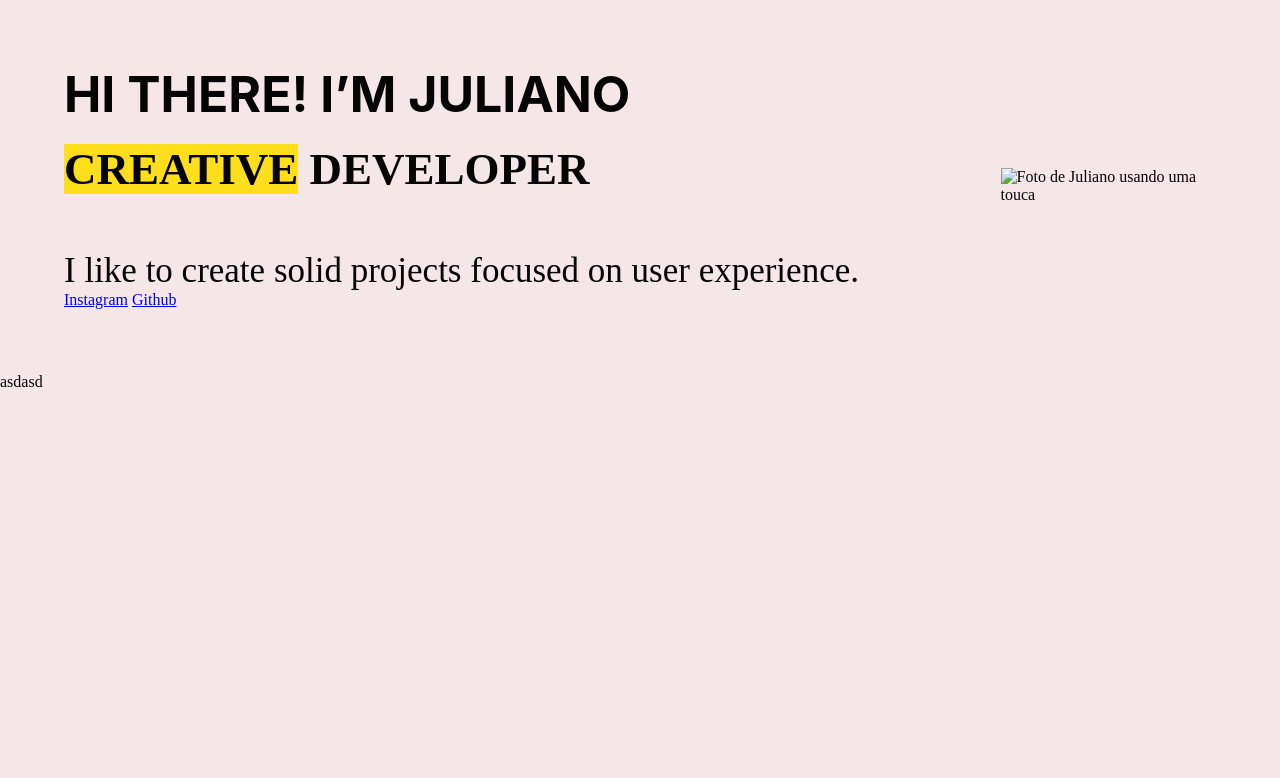
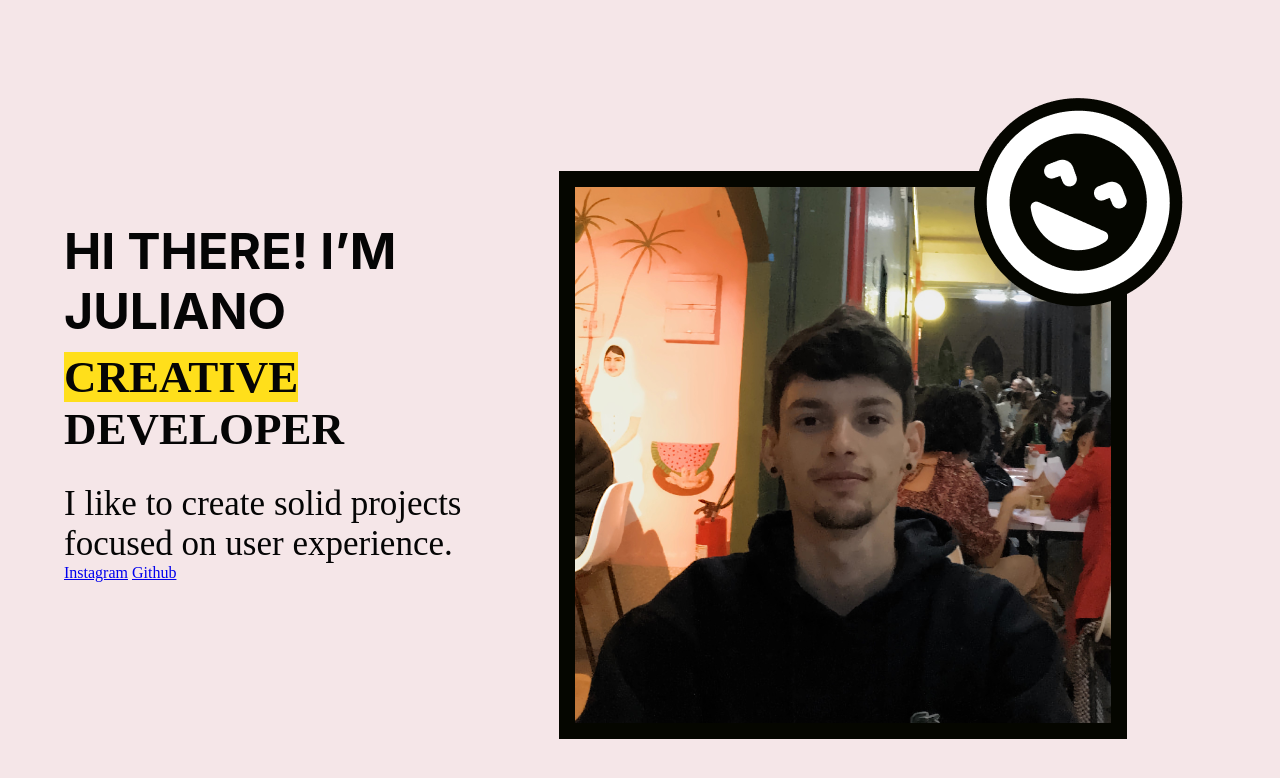
Before and after one commit to julianobaquico/first-website, a plain HTML site: page index.html in a window 1280 px wide. Drawn offline with Linux system fonts and the light colour scheme.

Commit message:
Photo bug fixed

```diff
--- a/index.html
+++ b/index.html
@@ -17,10 +17,9 @@
                 <a href="https://www.instagram.com/julianobaquico/">Instagram</a>
                 <a href="https://github.com/julianobaquico">Github</a>
             </section>
-            <img src="Group 3.png" alt="Foto de Juliano usando uma touca">
+            <img src="perfil.png" alt="Foto de Juliano usando uma touca">
         </main>
     <footer>
-        <p>asdasd</p>
     </footer>
 </body>
 </html>
```
